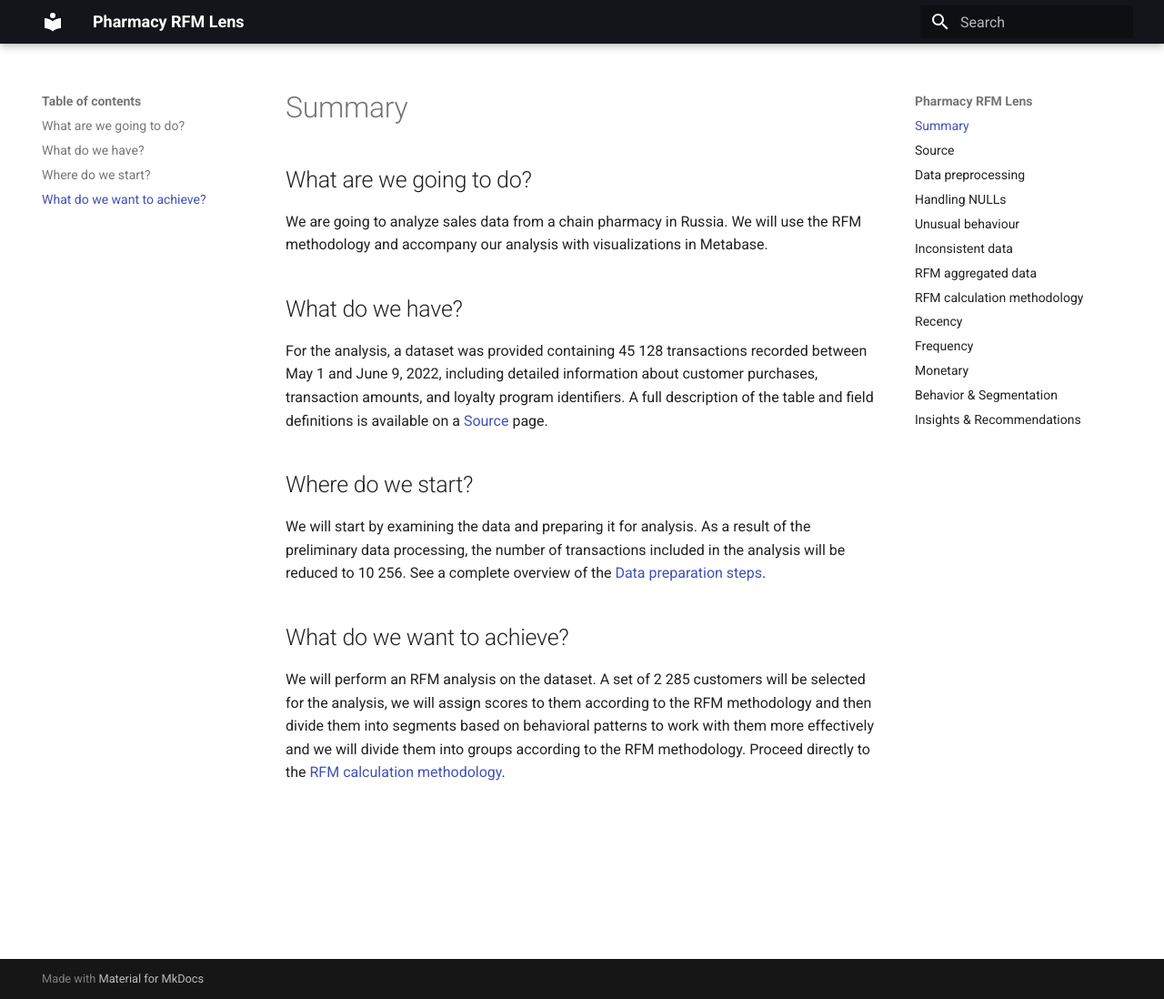
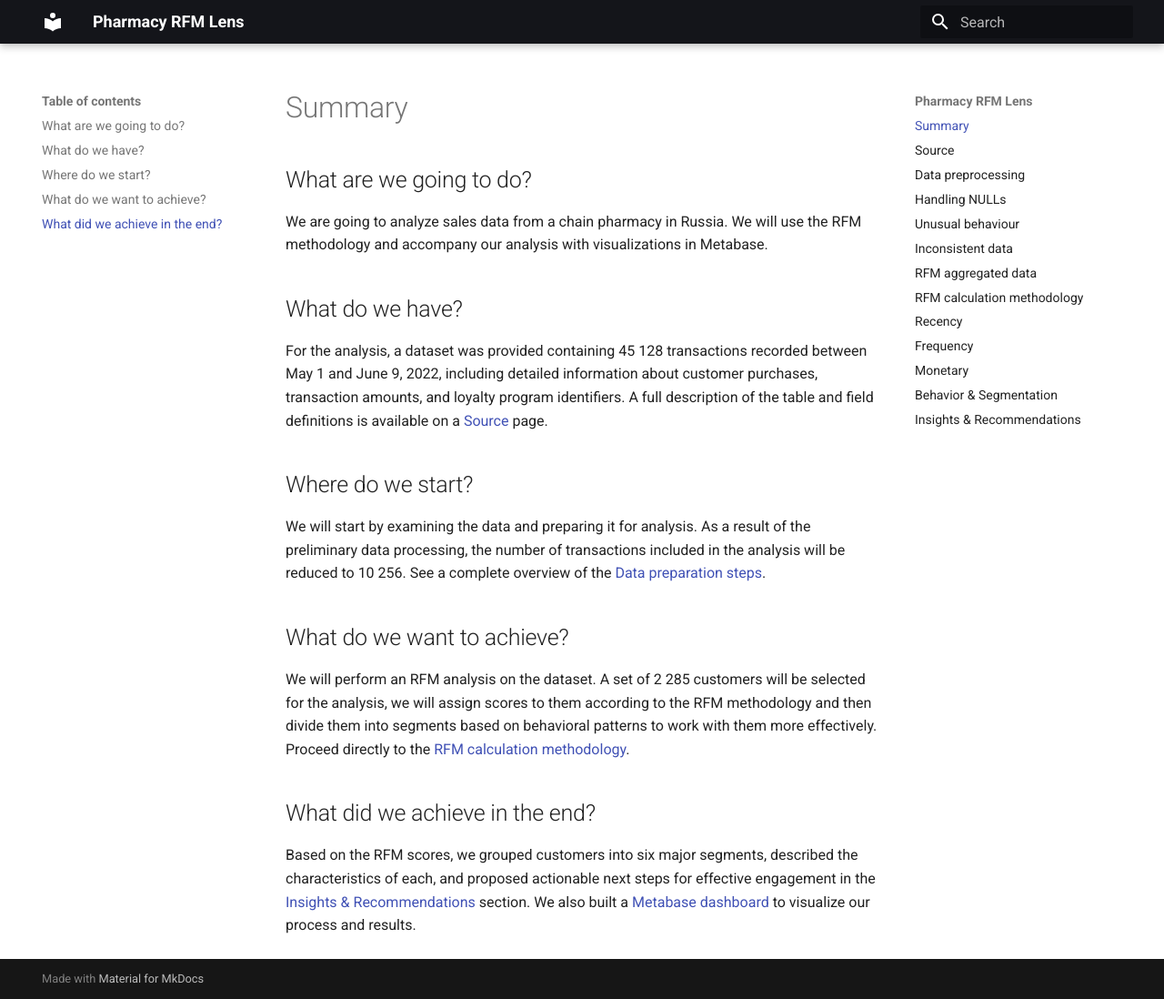
Before and after one commit to TAbramovskaya/SML-metabase-final-project, an MkDocs documentation site: the page built from docs/index.md, in a window 1280 px wide and 1098 px high. Shown: the whole window at 91% size. Built offline with MkDocs 1.6.1 and Material for MkDocs 9.7.7, drawn with Linux system fonts in a browser that asks for light colours.

Commit message:
Insights and Recommendations added

```diff
--- a/docs/index.md
+++ b/docs/index.md
@@ -1,13 +1,17 @@
-#Summary
+# Summary
 
-##What are we going to do?
+## What are we going to do?
 We are going to analyze sales data from a chain pharmacy in Russia. We will use the RFM methodology and accompany our analysis with visualizations in Metabase.
 
-##What do we have?
+## What do we have?
 For the analysis, a dataset was provided containing 45 128 transactions recorded between May 1 and June 9, 2022, including detailed information about customer purchases, transaction amounts, and loyalty program identifiers. A full description of the table and field definitions is available on a [Source](db_overview.md) page.
 
-##Where do we start?
+## Where do we start?
 We will start by examining the data and preparing it for analysis. As a result of the preliminary data processing, the number of transactions included in the analysis will be reduced to 10 256. See a complete overview of the [Data preparation steps](data_preprocessing.md).
 
-##What do we want to achieve?
-We will perform an RFM analysis on the dataset. A set of 2 285 customers will be selected for the analysis, we will assign scores to them according to the RFM methodology and then divide them into segments based on behavioral patterns to work with them more effectively and we will divide them into groups according to the RFM methodology. Proceed directly to the [RFM calculation methodology](rfm_calculation_methodology.md).
+## What do we want to achieve?
+We will perform an RFM analysis on the dataset. A set of 2 285 customers will be selected for the analysis, we will assign scores to them according to the RFM methodology and then divide them into segments based on behavioral patterns to work with them more effectively. Proceed directly to the [RFM calculation methodology](rfm_calculation_methodology.md).
+
+## What did we achieve in the end?
+
+Based on the RFM scores, we grouped customers into six major segments, described the characteristics of each, and proposed actionable next steps for effective engagement in the [Insights & Recommendations](rfm_finalize.md) section. We also built a [Metabase dashboard](https://metabase.simulative.ru/dashboard/727-pharma-rfm-analysis) to visualize our process and results.
```
Also changed, not shown: docs/frequency_study.md (+4 -0 lines), docs/inconsistent_data_overview.md (+3 -4 lines), docs/monetary_study.md (+4 -0 lines), docs/recency_study.md (+4 -0 lines), docs/rfm_calculation_methodology.md (+1 -1 lines), docs/images/frequency_barchart.png (added), docs/images/monetary_barchart.png (added), docs/images/recency_barchart.png (added).
